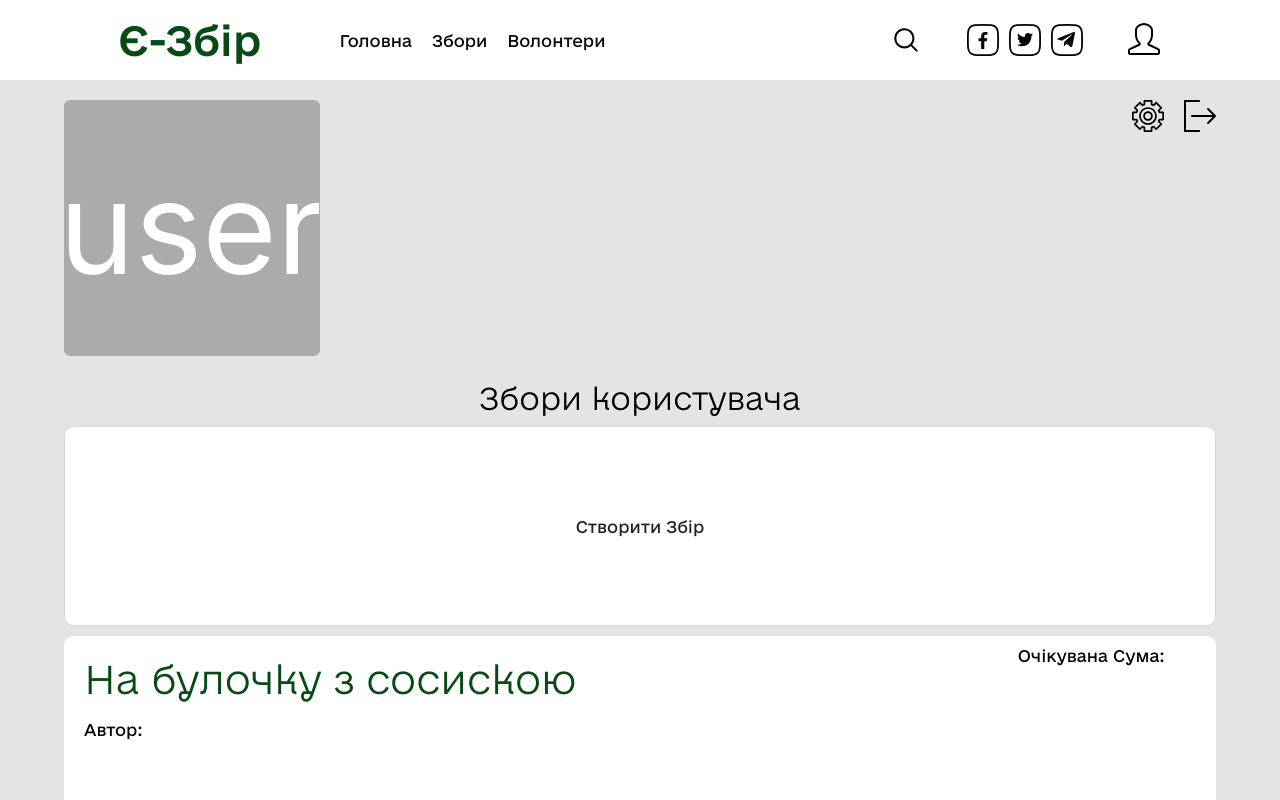
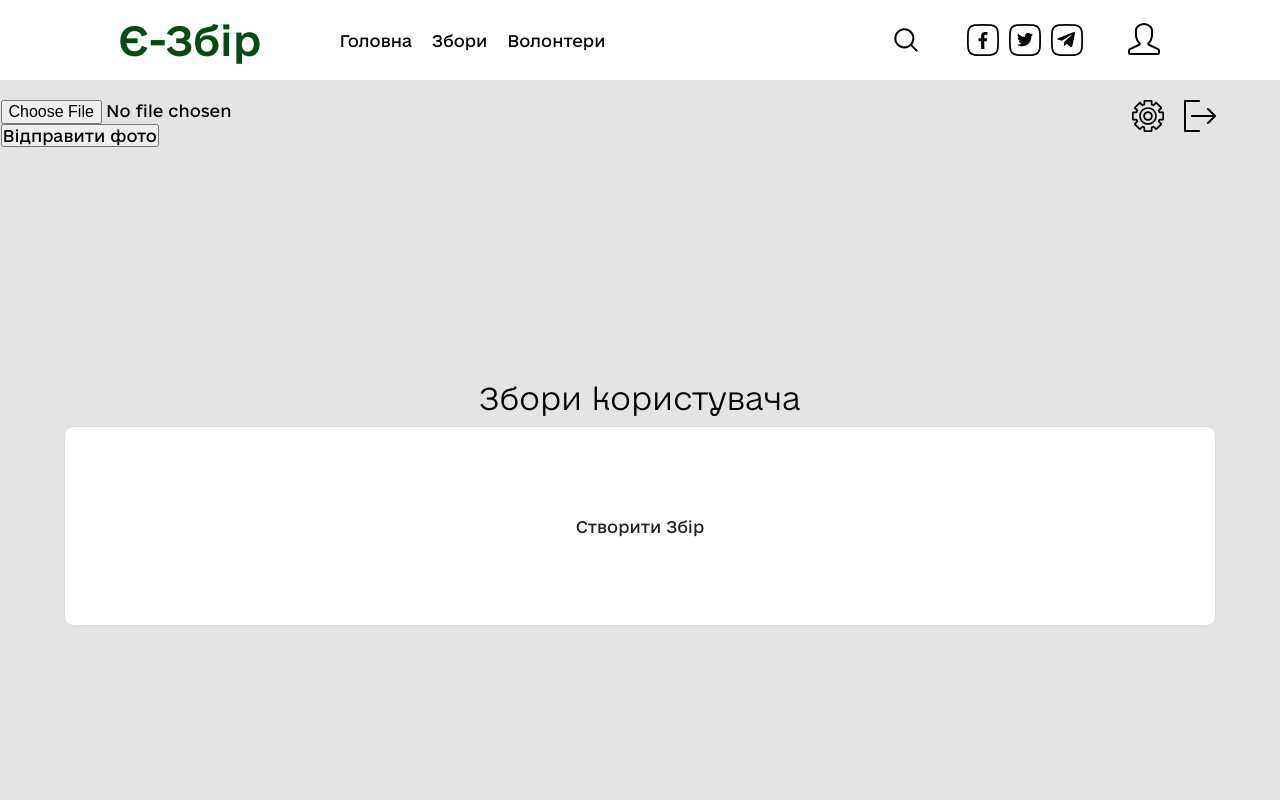
Before and after one commit to Tuka-Volodymyr/e-zbir, a React (Create React App) app in the folder client/: page /profile in a window 1280 px wide. Shown: the top 800 px of the page. Built offline with nearby package versions, Linux system fonts and the light colour scheme.

Commit message:
Refactoring, add profile photo

```diff
--- a/client/src/components/CheckForm/CheckForm.js
+++ b/client/src/components/CheckForm/CheckForm.js
@@ -19,7 +19,7 @@ const CheckForm = (props) =>{
     const onSubmit = (data) => {
         reset()
 
-        axios.post(`http://localhost:8080/check/code?code=${data.code}`,{
+        axios.post(`http://localhost:8080/user/check/code?code=${data.code}`,{
             code: data.code,
         },{withCredentials: true /* Дозволяє передачу сесійних куки */})
             .then((response) => {
--- a/client/src/components/Fundraiser/Fundraiser.js
+++ b/client/src/components/Fundraiser/Fundraiser.js
@@ -7,7 +7,7 @@ const Fundraiser = (props) => {
     const [itemList, setItemList] = useState([]);
 
     useEffect(() => {
-        axios.get('http://localhost:8080/fundraiser/get/all')
+        axios.get('http://localhost:8080/user/fundraiser/get/all')
             .then(response => {
                 console.log(response.data)
                 const data = response.data.map(el => ({
--- a/client/src/components/LoginForm/LoginForm.js
+++ b/client/src/components/LoginForm/LoginForm.js
@@ -25,7 +25,7 @@ const LoginForm = (props) =>{
     const onSubmit = (data)=>{
         reset()
 
-        axios.post('http://localhost:8080/login',{
+        axios.post('http://localhost:8080/user/login',{
             email:data.email,
             password:data.password,
         },{withCredentials: true /* Дозволяє передачу сесійних куки */})
--- a/client/src/components/Profile/NewZbir/NewZbir.js
+++ b/client/src/components/Profile/NewZbir/NewZbir.js
@@ -29,7 +29,7 @@ const NewZbir = (props) =>{
             const formData = form.getFieldsValue();
             console.log(formData.category.join(" "))
 
-            axios.post('http://localhost:8080/fundraiser/add', {
+            axios.post('http://localhost:8080/user/fundraiser/add', {
                 name: formData.name,
                 suma: formData.suma,
                 categories: formData.category,
--- a/client/src/components/Profile/Profile.js
+++ b/client/src/components/Profile/Profile.js
@@ -1,41 +1,119 @@
-import {Avatar} from "antd";
-
+import {Avatar, message, Upload} from "antd";
+import ImgCrop from 'antd-img-crop';
 
 import ProfileCss from './Profile.module.css'
 import CollectionCard from "../CollectionCard/CollectionCard";
 import ProfileSettings from "./ProfileSettings/ProfileSettings";
 import NewZbir from "./NewZbir/NewZbir.js";
-import React, {useState} from "react";
-import {useDispatch, useSelector} from "react-redux";
+import React, {useEffect, useState} from "react";
 import {Navigate} from "react-router-dom";
+import {LoadingOutlined, PlusOutlined} from "@ant-design/icons";
+import axios from "axios";
 
+const getBase64 = (img, callback) => {
+    const reader = new FileReader();
+    reader.addEventListener('load', () => callback(reader.result));
+    reader.readAsDataURL(img);
+};
+const beforeUpload = (file) => {
+    const isJpgOrPng = file.type === 'image/jpeg' || file.type === 'image/png';
+    if (!isJpgOrPng) {
+        message.error('You can only upload JPG/PNG file!');
+    }
+    const isLt2M = file.size / 1024 / 1024 < 2;
+    if (!isLt2M) {
+        message.error('Image must smaller than 2MB!');
+    }
+    return isJpgOrPng && isLt2M;
+};
+const Profile = (props) =>{
+    const [selectedFile, setSelectedFile] = useState(null);
 
+    const handleFileChange = (event) => {
+        setSelectedFile(event.target.files[0]);
+    };
 
-const Profile = (props) =>{
+    const handleUpload = async () => {
+        try {
+            if (!selectedFile) {
+                console.error('Файл не обраний.');
+                return;
+            }
+
+            const formData = new FormData();
+            formData.append('file', selectedFile); // Змінили назву поля на 'file'
+
+            await axios.post('http://localhost:8080/user/add/photo', formData, {
+                headers: {
+                    'Content-Type': 'multipart/form-data',
+                    Authorization: `Bearer ${window.localStorage.getItem('auth_token')}`,
+                },
+                withCredentials: true /* Дозволяє передачу сесійних куки */
+            })
+                .then(response =>{
+                    console.log(response);
+                })
+
+            console.log('Фото успішно відправлено!');
+        } catch (error) {
+            console.error('Помилка відправлення фото:', error);
+        }
+    };
+
     const [checkLogin, setCheckLogin] = useState('')
-    const dispatch = useDispatch()
-    const isLogin = useSelector(state => state.userInfo)
     const logout = () =>{
         window.localStorage.clear()
         setCheckLogin('logout')
     }
+
     return(
         <div className = {ProfileCss.content}>
-        {checkLogin === 'logout' ? <Navigate to='/'/> : ""}{/*Redirect to checkForm*/}
+
+            {checkLogin === 'logout' ? <Navigate to='/login'/> : ""}{/*Redirect to checkForm*/}
+
             <div className={ProfileCss.profile}>
                 <div className={ProfileCss.userAvatar}>
-                {window.localStorage.getItem('photoUrl') ? (
-                    <img src={window.localStorage.getItem('photoUrl')} alt="User Avatar" style={{ width: '256px', height: '256px' }} />
-                ) : (
-                    <Avatar shape="square" size={256} icon="user" />
-                )}
+                    {/*<Avatar shape="square" size={256} icon='G'></Avatar>*/}
+                    <div className={ProfileCss.avatar}>
+                        {/*<ImgCrop rotationSlider>*/}
+                        {/*    <Upload*/}
+                        {/*        name="avatar"*/}
+                        {/*        listType="picture"*/}
+                        {/*        className={ProfileCss.avatarUploader}*/}
+                        {/*        showUploadList={false}*/}
+                        {/*        action="https://run.mocky.io/v3/435e224c-44fb-4773-9faf-380c5e6a2188"*/}
+                        {/*        beforeUpload={beforeUpload}*/}
+                        {/*        onChange={handleChange}*/}
+                        {/*    >*/}
+                        {/*        <div className={ProfileCss.block}>*/}
+                        {/*            {imageUrls ? (*/}
+                        {/*                <img*/}
+                        {/*                    src={imageUrls}*/}
+                        {/*                    alt="avatar"*/}
+                        {/*                    style={{*/}
+                        {/*                        width: '256px',*/}
+                        {/*                        height: '256px',*/}
+                        {/*                        borderRadius: "10px",*/}
+                        {/*                        border: "2px solid #333",*/}
+                        {/*                    }}*/}
+                        {/*                />*/}
+                        {/*            ) : (*/}
+                        {/*                uploadButton*/}
+                        {/*            )}*/}
+                        {/*        </div>*/}
+                        {/*    </Upload>*/}
+                        {/*</ImgCrop>*/}
+                        <div>
+                            <input type="file" onChange={handleFileChange} accept="image/*" />
+                            <button onClick={handleUpload}>Відправити фото</button>
+                        </div>
+
+                    </div>
                 </div>
                 <div className={ProfileCss.userInfo}>
                     <p className={ProfileCss.username}>{window.localStorage.getItem('username')}</p>
                     <p className={ProfileCss.email}>{window.localStorage.getItem('email')}</p>
                 </div>
-
-
                 <div className={ProfileCss.settings}>
                     <ProfileSettings/>
                     <div className={ProfileCss.logout}>
@@ -48,9 +126,6 @@ const Profile = (props) =>{
 
                 <NewZbir />
 
-            <CollectionCard name='Гембара Тарас' nameZbir='На булочку з сосискою'/>
-            <CollectionCard name='Гембара Тарас' nameZbir='Продамся в ескорт'/>
-            <CollectionCard name='Гембара Тарас' nameZbir='2+2 = матриця, збираю грошИ на матрицю'/>
             </div>
         </div>
     );
--- a/client/src/components/RegForm/RegForm.js
+++ b/client/src/components/RegForm/RegForm.js
@@ -35,7 +35,7 @@ const RegForm = (props) =>{
 
         dispatch({type:'SET_EMAIL', payload: data.email})
 
-        axios.post('http://localhost:8080/register', {
+        axios.post('http://localhost:8080/user/register', {
             username: data.fullName,
             email: data.email,
             password: data.password,
@@ -44,7 +44,7 @@ const RegForm = (props) =>{
           .then(function (response) {
               setStatus(response.status);
 
-              axios.post('http://localhost:8080/send/code?email='+`${data.email}`, {
+              axios.post('http://localhost:8080/user/send/code?email='+`${data.email}`, {
                   email: data.email,
               },{withCredentials: true /* Дозволяє передачу сесійних куки */})
                   .then(function (response){
--- a/client/src/components/UserPage/UserPage.js
+++ b/client/src/components/UserPage/UserPage.js
@@ -10,7 +10,7 @@ const UserPage = (props) =>{
     console.log(id)
 
 
-    axios.get(`http://localhost:8080/get/user?id=${id}`)
+    axios.get(`http://localhost:8080/user/get?id=${id}`)
         .then(response => {
             console.log(response)
         })
```
Lines whose indentation alone changed are shown as unchanged.
